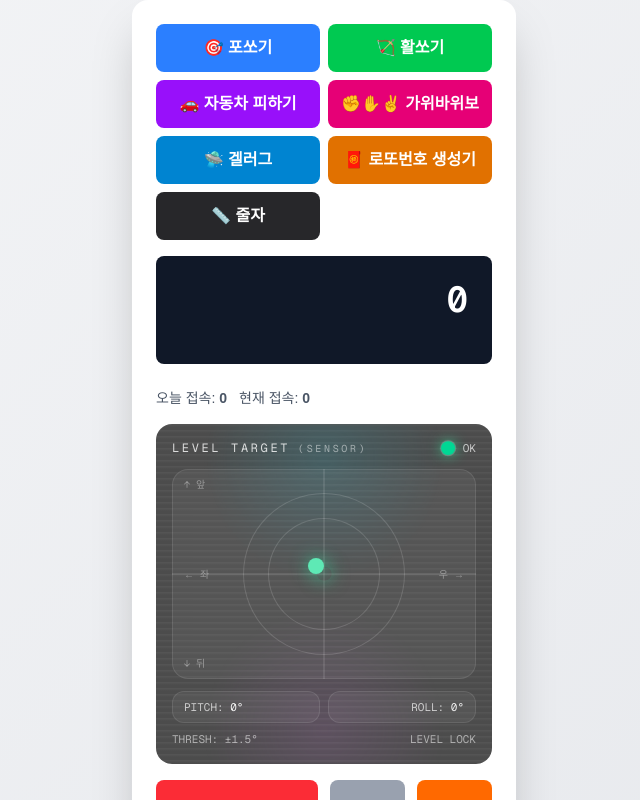
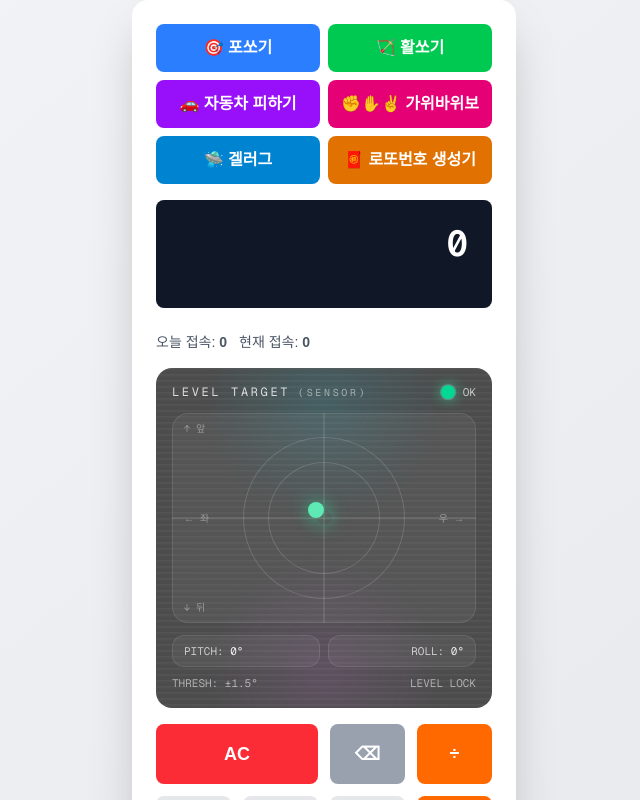
Before and after one commit to btollotus/cal-test-01, a Next.js app: page / in a window 1280 px wide. Shown: the top 800 px of the page, without its empty margins (316-956 px from the left). Built offline with nearby package versions, Linux system fonts and the light colour scheme; no server answers; the database is empty.

Commit message:
deploy: intro + online stats

```diff
--- a/app/page.tsx
+++ b/app/page.tsx
@@ -218,13 +218,7 @@ export default function Home() {
               🧧 로또번호 생성기
             </Link>
 
-            {/* ✅ NEW: 줄자 버튼 */}
-            <Link
-              href="/ruler"
-              className="rounded-lg bg-zinc-800 px-3 py-3 text-center text-base font-bold text-white hover:bg-zinc-700 active:bg-zinc-900"
-            >
-              📏 줄자
-            </Link>
+
           </div>
 
           {/* Display */}
```
